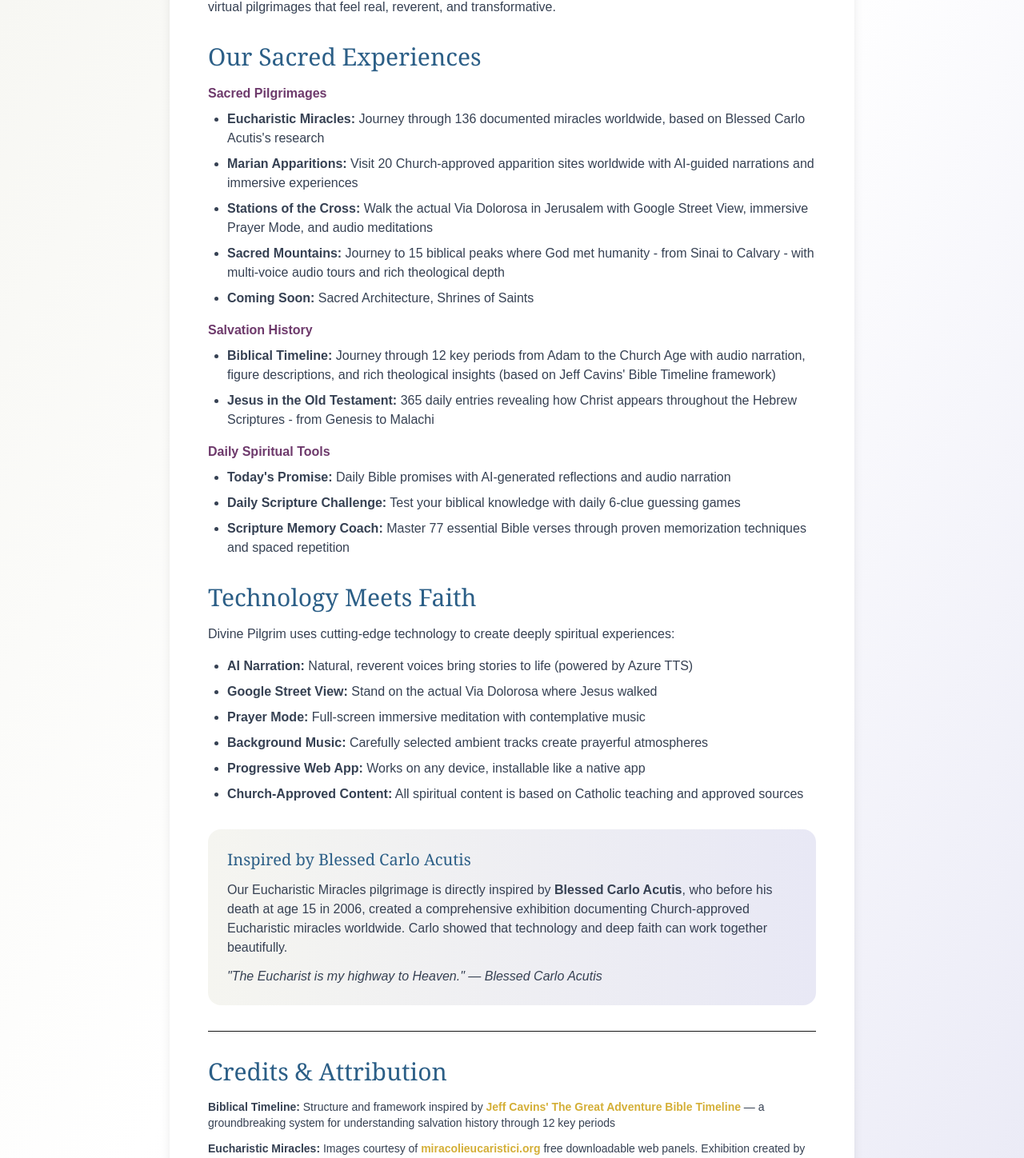
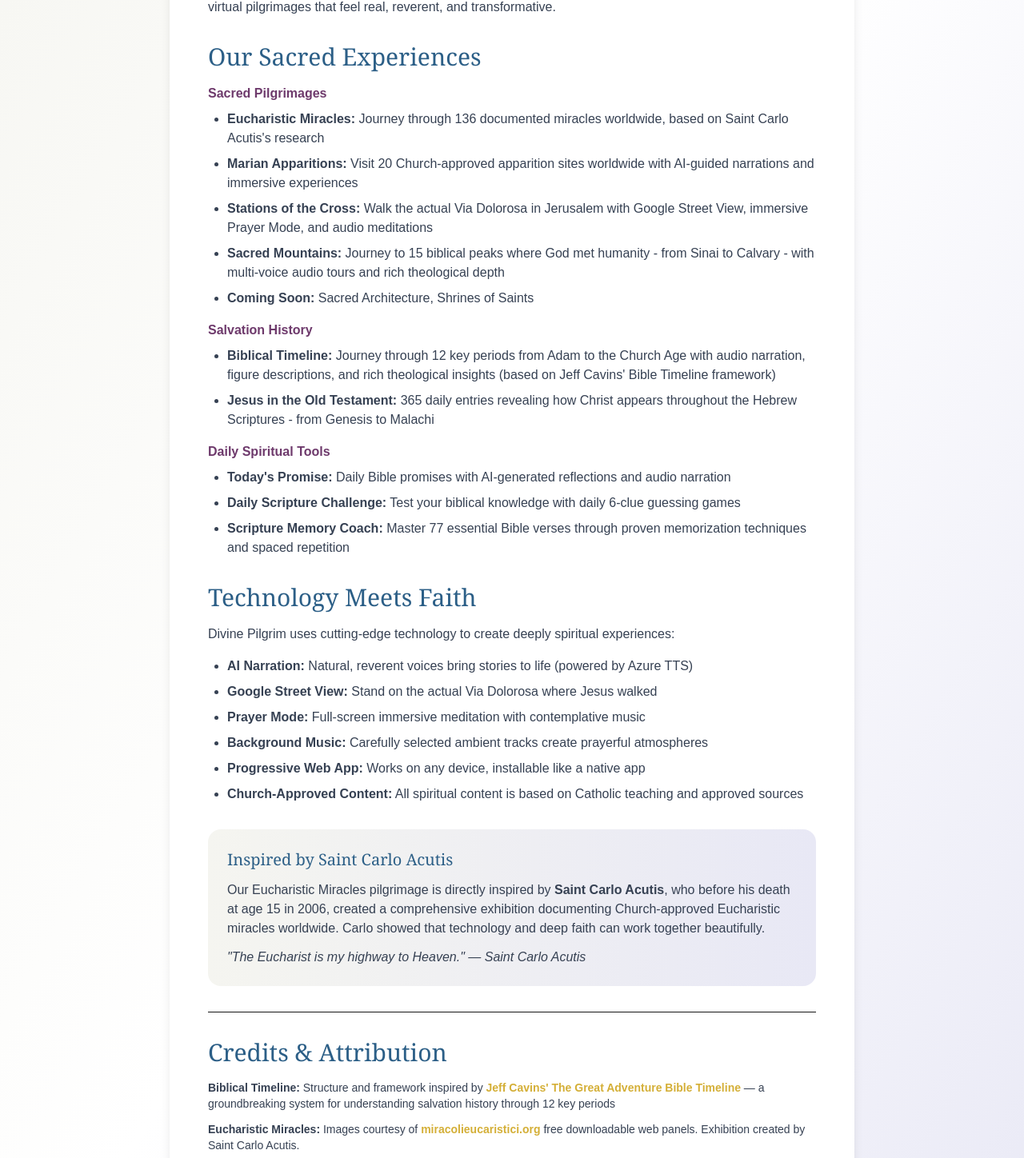
Before and after one commit to djcastelino/viasancta, a Next.js app: page /about in a window 1280 px wide. Shown: the part 515-1963 px from the top of the page at 80% size. Built offline with nearby package versions, Linux system fonts and the light colour scheme.

Commit message:
✨ Update Carlo Acutis title from Blessed to Saint
Update all references in the About page to reflect Carlo Acutis's canonization.

Co-Authored-By: Claude Sonnet 4.5 <noreply@anthropic.com>

```diff
--- a/app/about/page.tsx
+++ b/app/about/page.tsx
@@ -52,7 +52,7 @@ export default function AboutPage() {
               <div>
                 <h3 className="font-bold text-[#6e3a6c] mb-2">Sacred Pilgrimages</h3>
                 <ul className="list-disc pl-6 space-y-2">
-                  <li><strong>Eucharistic Miracles:</strong> Journey through 136 documented miracles worldwide, based on Blessed Carlo Acutis's research</li>
+                  <li><strong>Eucharistic Miracles:</strong> Journey through 136 documented miracles worldwide, based on Saint Carlo Acutis's research</li>
                   <li><strong>Marian Apparitions:</strong> Visit 20 Church-approved apparition sites worldwide with AI-guided narrations and immersive experiences</li>
                   <li><strong>Stations of the Cross:</strong> Walk the actual Via Dolorosa in Jerusalem with Google Street View, immersive Prayer Mode, and audio meditations</li>
                   <li><strong>Sacred Mountains:</strong> Journey to 15 biblical peaks where God met humanity - from Sinai to Calvary - with multi-voice audio tours and rich theological depth</li>
@@ -100,17 +100,17 @@ export default function AboutPage() {
           {/* Inspired by Blessed Carlo */}
           <section className="bg-gradient-to-r from-[#f5f5f0] to-[#e8e8f5] rounded-2xl p-6">
             <h3 className="text-xl font-serif text-[#2C5F87] mb-3">
-              Inspired by Blessed Carlo Acutis
+              Inspired by Saint Carlo Acutis
             </h3>
             <div className="text-gray-700 space-y-3">
               <p>
-                Our Eucharistic Miracles pilgrimage is directly inspired by <strong>Blessed Carlo Acutis</strong>,
+                Our Eucharistic Miracles pilgrimage is directly inspired by <strong>Saint Carlo Acutis</strong>,
                 who before his death at age 15 in 2006, created a comprehensive exhibition documenting
                 Church-approved Eucharistic miracles worldwide. Carlo showed that technology and deep faith
                 can work together beautifully.
               </p>
               <p className="italic">
-                "The Eucharist is my highway to Heaven." — Blessed Carlo Acutis
+                "The Eucharist is my highway to Heaven." — Saint Carlo Acutis
               </p>
             </div>
           </section>
@@ -143,7 +143,7 @@ export default function AboutPage() {
                 >
                   miracolieucaristici.org
                 </a>
-                {' '}free downloadable web panels. Exhibition created by Blessed Carlo Acutis.
+                {' '}free downloadable web panels. Exhibition created by Saint Carlo Acutis.
               </p>
               <p>
                 <strong>Street View:</strong> Via Dolorosa imagery powered by Google Maps Street View
```
